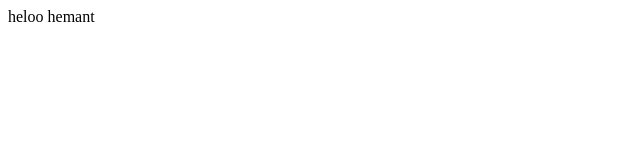
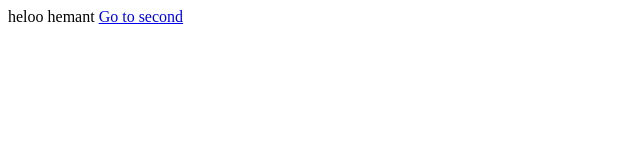
Before and after one commit to Hemant-2000/Hemant, a plain HTML site: page index.html in a window 1280 px wide. Shown: the whole page, without its empty margins (0-640 px from the left). Drawn offline with Linux system fonts and the light colour scheme.

Commit message:
this is second commit

```diff
--- a/index.html
+++ b/index.html
@@ -1 +1,2 @@
 heloo hemant
+<a href="second.html">Go to second</a>
```
